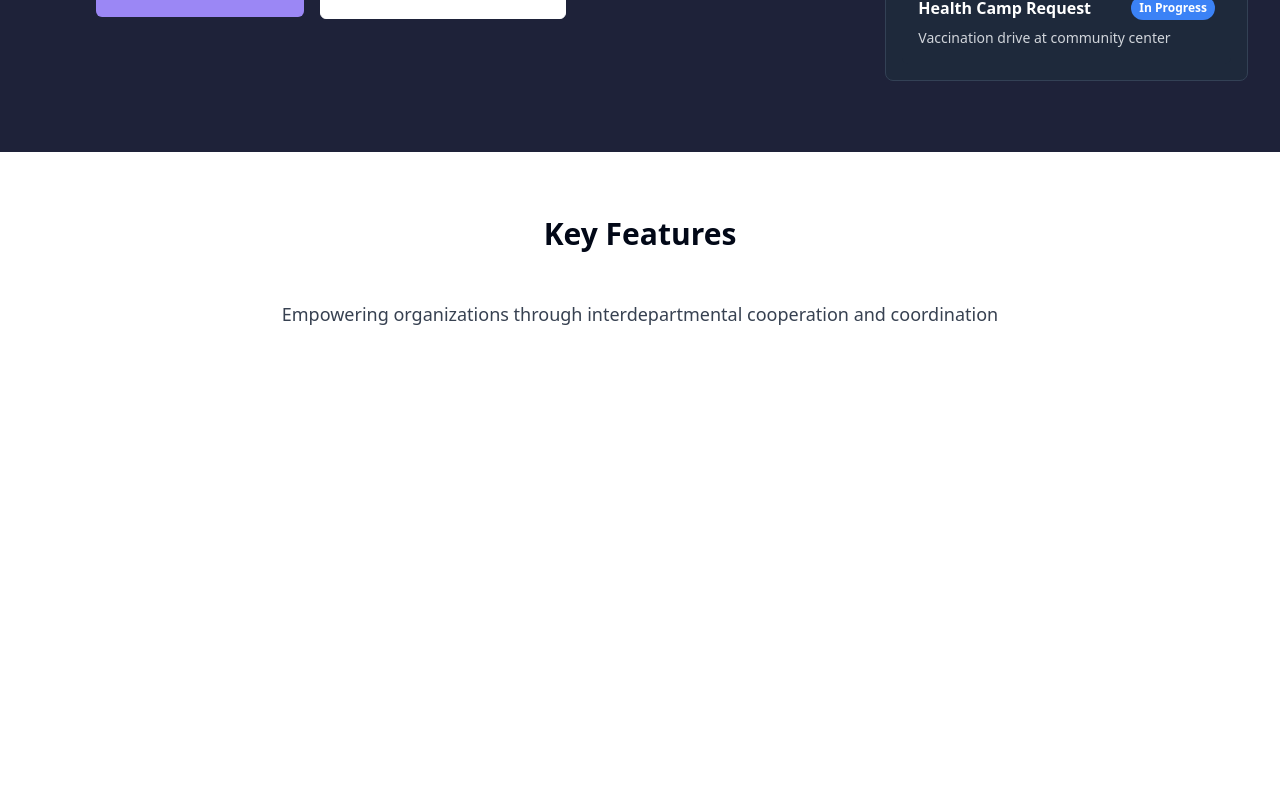
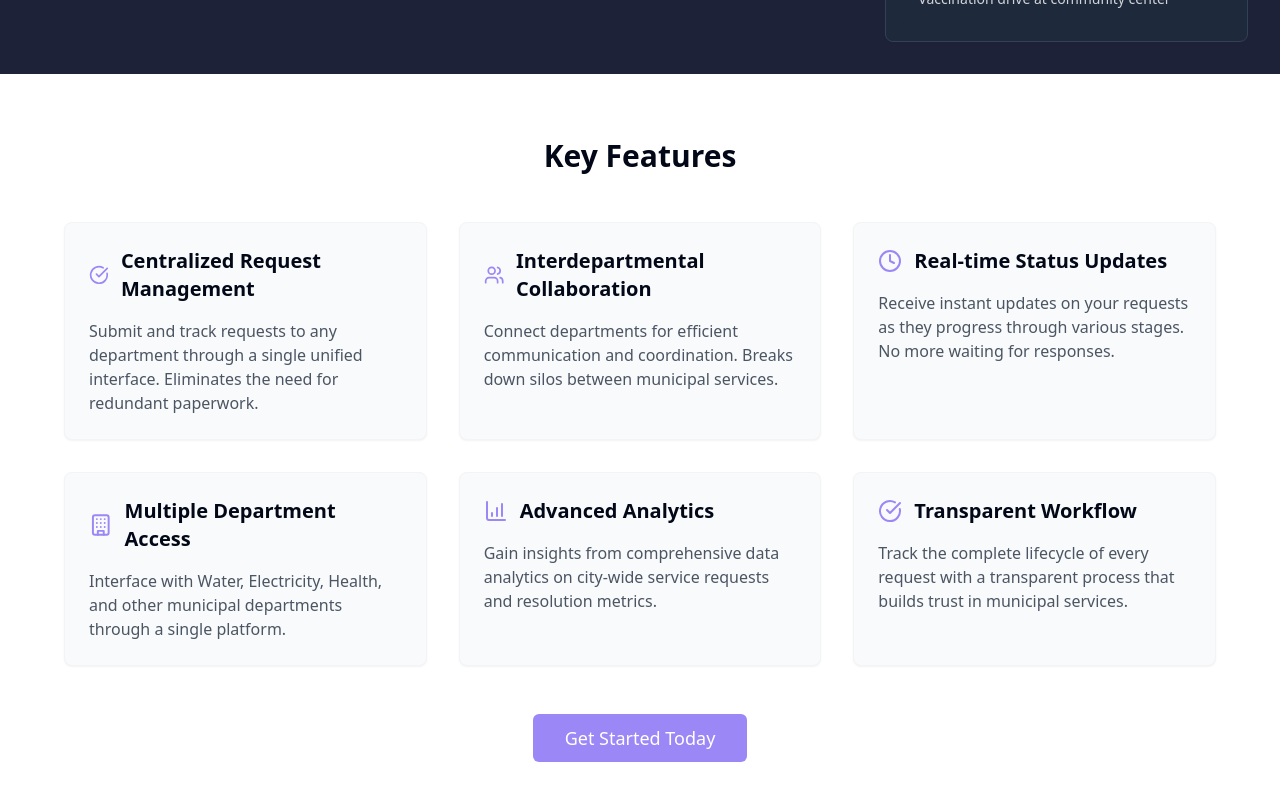
Before and after one commit to Katsud0n0/india-city-nexus, a React (Vite) app: page / in a window 1280 px wide. Shown: the part 408-1208 px from the top of the page. Before the commit the page ends 800 px from the top, so only its background shows below. Built offline with nearby package versions, Linux system fonts and the light colour scheme.

Commit message:
feat: Update index page and navigation
- Added key features section to the index page.
- Ensured the "Explore Departments" button is always visible.

```diff
--- a/src/pages/Index.tsx
+++ b/src/pages/Index.tsx
@@ -3,6 +3,7 @@ import React from 'react';
 import { useNavigate } from 'react-router-dom';
 import { Button } from '@/components/ui/button';
 import Navbar from '@/components/Navbar';
+import { ArrowRight, CheckCircle, Users, Building, BarChart4, Clock } from 'lucide-react';
 
 const Index = () => {
   const navigate = useNavigate();
@@ -11,8 +12,8 @@ const Index = () => {
     <div className="min-h-screen flex flex-col bg-jd-darker">
       <Navbar />
 
-      <div className="flex-1 flex">
-        <div className="flex-1 flex flex-col justify-center px-12 md:px-24">
+      <div className="flex-1 flex flex-col md:flex-row">
+        <div className="flex-1 flex flex-col justify-center px-12 md:px-24 py-12">
           <h1 className="text-6xl font-bold text-white mb-4">
             <span>JD</span>
             <span className="text-jd-lavender"> Modern Solutions</span>
@@ -31,11 +32,12 @@ const Index = () => {
             </Button>
 
             <Button
-              variant="outline"
-              className="border-white text-white hover:bg-white/10 px-8 py-6 text-lg font-medium"
+              variant="secondary"
+              className="bg-white text-jd-darker hover:bg-gray-100 px-8 py-6 text-lg font-medium flex items-center"
               onClick={() => navigate('/departments')}
             >
               Explore Departments
+              <ArrowRight className="ml-2" />
             </Button>
           </div>
         </div>
@@ -78,9 +80,77 @@ const Index = () => {
       <div className="bg-white py-16 px-8">
         <div className="max-w-6xl mx-auto">
           <h2 className="text-3xl font-bold text-center mb-12">Key Features</h2>
-          <p className="text-center text-lg text-gray-700">
-            Empowering organizations through interdepartmental cooperation and coordination
-          </p>
+
+          <div className="grid grid-cols-1 md:grid-cols-2 lg:grid-cols-3 gap-8 mb-12">
+            <div className="bg-gray-50 p-6 rounded-lg shadow-sm border border-gray-100">
+              <div className="flex items-center mb-4">
+                <CheckCircle className="text-jd-lavender mr-3 h-6 w-6" />
+                <h3 className="text-xl font-semibold">Centralized Request Management</h3>
+              </div>
+              <p className="text-gray-600">
+                Submit and track requests to any department through a single unified interface. Eliminates the need for redundant paperwork.
+              </p>
+            </div>
+
+            <div className="bg-gray-50 p-6 rounded-lg shadow-sm border border-gray-100">
+              <div className="flex items-center mb-4">
+                <Users className="text-jd-lavender mr-3 h-6 w-6" />
+                <h3 className="text-xl font-semibold">Interdepartmental Collaboration</h3>
+              </div>
+              <p className="text-gray-600">
+                Connect departments for efficient communication and coordination. Breaks down silos between municipal services.
+              </p>
+            </div>
+
+            <div className="bg-gray-50 p-6 rounded-lg shadow-sm border border-gray-100">
+              <div className="flex items-center mb-4">
+                <Clock className="text-jd-lavender mr-3 h-6 w-6" />
+                <h3 className="text-xl font-semibold">Real-time Status Updates</h3>
+              </div>
+              <p className="text-gray-600">
+                Receive instant updates on your requests as they progress through various stages. No more waiting for responses.
+              </p>
+            </div>
+
+            <div className="bg-gray-50 p-6 rounded-lg shadow-sm border border-gray-100">
+              <div className="flex items-center mb-4">
+                <Building className="text-jd-lavender mr-3 h-6 w-6" />
+                <h3 className="text-xl font-semibold">Multiple Department Access</h3>
+              </div>
+              <p className="text-gray-600">
+                Interface with Water, Electricity, Health, and other municipal departments through a single platform.
+              </p>
+            </div>
+
+            <div className="bg-gray-50 p-6 rounded-lg shadow-sm border border-gray-100">
+              <div className="flex items-center mb-4">
+                <BarChart4 className="text-jd-lavender mr-3 h-6 w-6" />
+                <h3 className="text-xl font-semibold">Advanced Analytics</h3>
+              </div>
+              <p className="text-gray-600">
+                Gain insights from comprehensive data analytics on city-wide service requests and resolution metrics.
+              </p>
+            </div>
+
+            <div className="bg-gray-50 p-6 rounded-lg shadow-sm border border-gray-100">
+              <div className="flex items-center mb-4">
+                <CheckCircle className="text-jd-lavender mr-3 h-6 w-6" />
+                <h3 className="text-xl font-semibold">Transparent Workflow</h3>
+              </div>
+              <p className="text-gray-600">
+                Track the complete lifecycle of every request with a transparent process that builds trust in municipal services.
+              </p>
+            </div>
+          </div>
+
+          <div className="text-center">
+            <Button
+              className="bg-jd-lavender hover:bg-jd-purple text-white px-8 py-6 text-lg font-medium"
+              onClick={() => navigate('/register')}
+            >
+              Get Started Today
+            </Button>
+          </div>
         </div>
       </div>
     </div>
```
